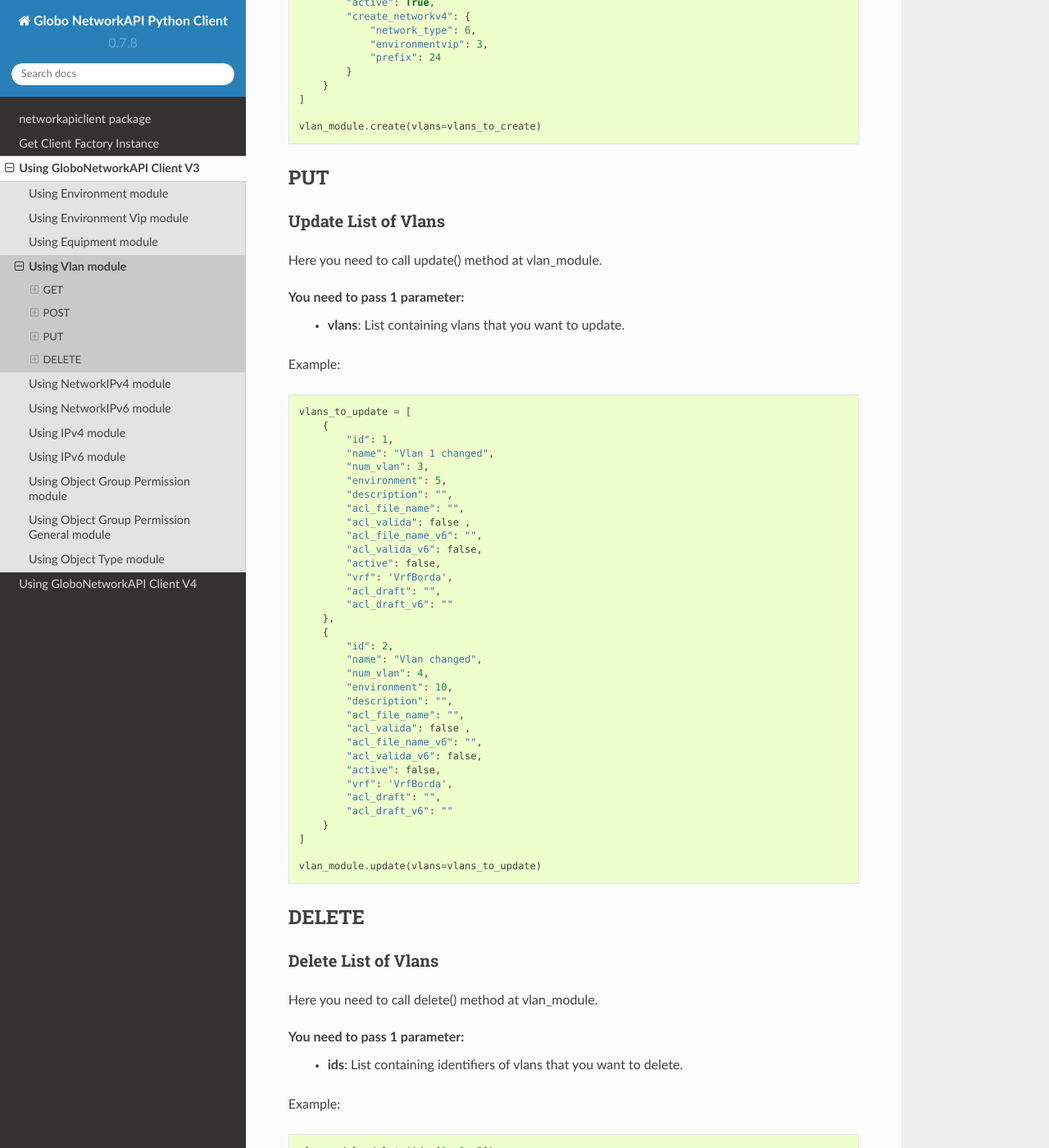
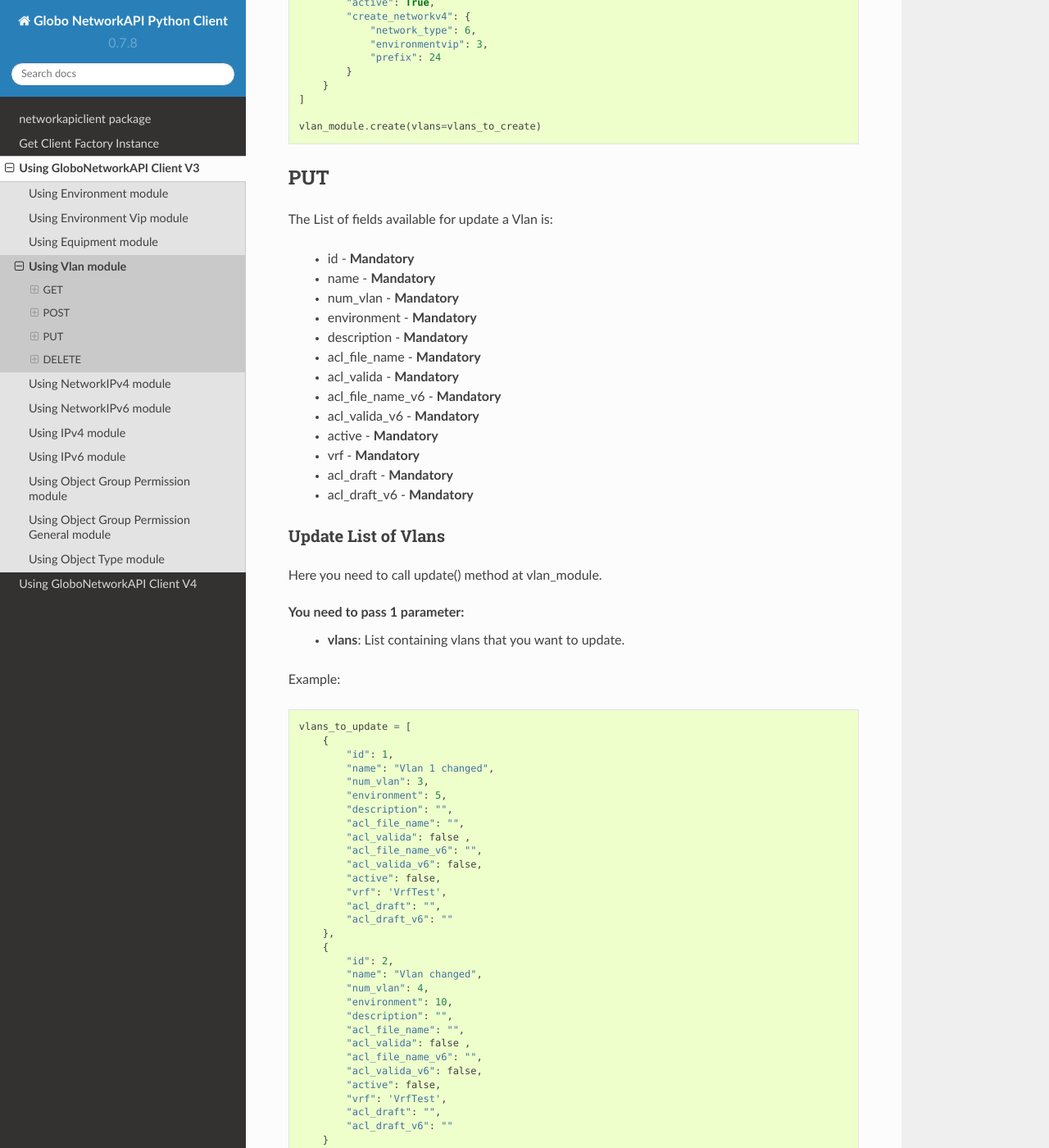
Before and after one commit to globocom/GloboNetworkAPI-client-python, a Sphinx documentation site: the page built from docs/v3/vlan.rst, in a window 1280 px wide and 1400 px high, scrolled down 3293 px. Shown: the whole window at 82% size. Built offline with Sphinx 7.4.7 and the Read the Docs theme 2.0.0, drawn with Linux system fonts in a browser that asks for light colours; pages that are not in the unit, such as notebooks, are missing from menus.

Commit message:
Add PUT fields for Vlan

```diff
--- a/docs/v3/vlan.rst
+++ b/docs/v3/vlan.rst
@@ -162,6 +162,22 @@ Example:
 PUT
 ***
 
+The List of fields available for update a Vlan is:
+
+    * id - **Mandatory**
+    * name - **Mandatory**
+    * num_vlan - **Mandatory**
+    * environment - **Mandatory**
+    * description - **Mandatory**
+    * acl_file_name - **Mandatory**
+    * acl_valida - **Mandatory**
+    * acl_file_name_v6 - **Mandatory**
+    * acl_valida_v6 - **Mandatory**
+    * active - **Mandatory**
+    * vrf - **Mandatory**
+    * acl_draft - **Mandatory**
+    * acl_draft_v6 - **Mandatory**
+
 Update List of Vlans
 ====================
 
@@ -186,7 +202,7 @@ Example:
             "acl_file_name_v6": "",
             "acl_valida_v6": false,
             "active": false,
-            "vrf": 'VrfBorda',
+            "vrf": 'VrfTest',
             "acl_draft": "",
             "acl_draft_v6": ""
         },
@@ -201,14 +217,13 @@ Example:
             "acl_file_name_v6": "",
             "acl_valida_v6": false,
             "active": false,
-            "vrf": 'VrfBorda',
+            "vrf": 'VrfTest',
             "acl_draft": "",
             "acl_draft_v6": ""
         }
     ]
 
     vlan_module.update(vlans=vlans_to_update)
-
 
 DELETE
 ******
```
